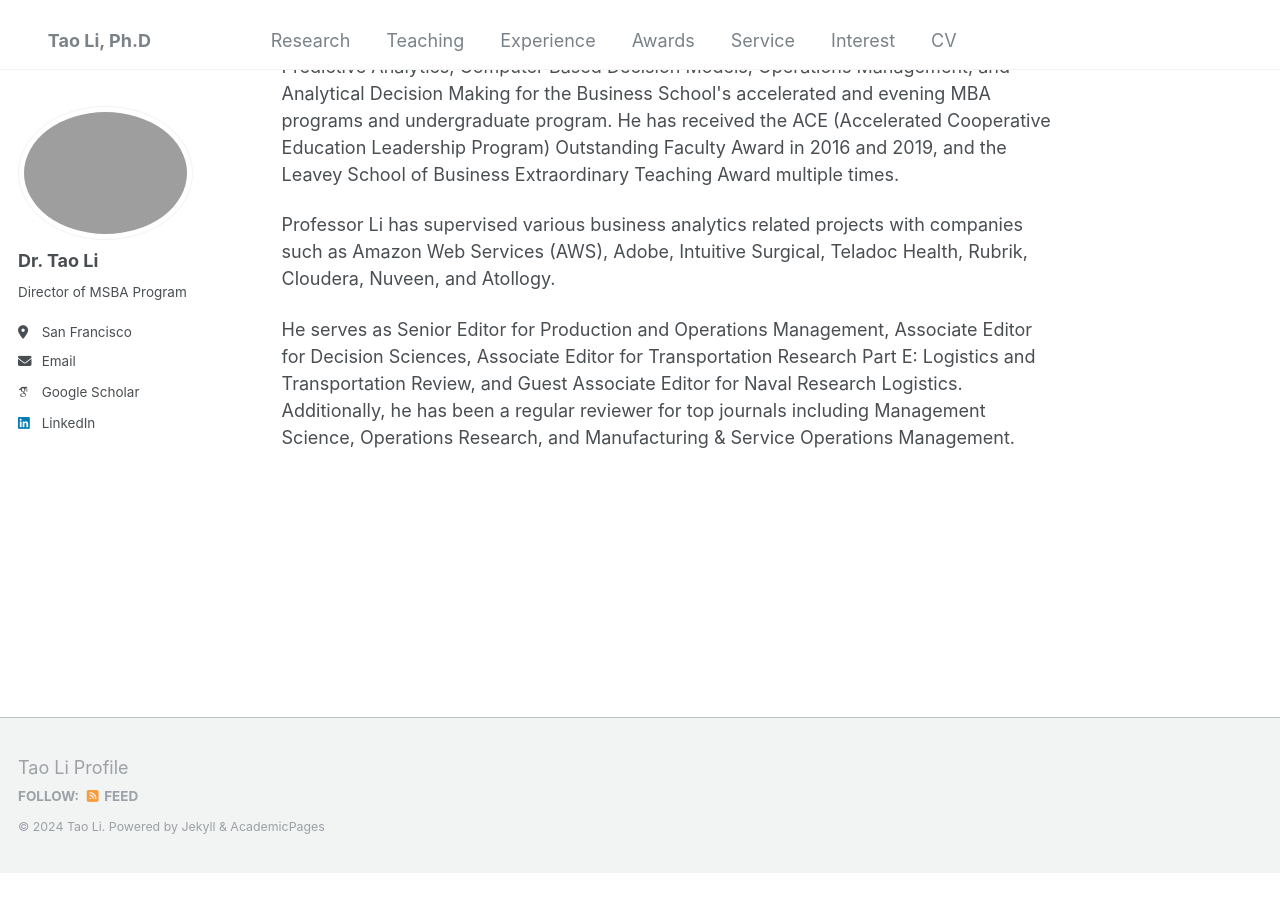
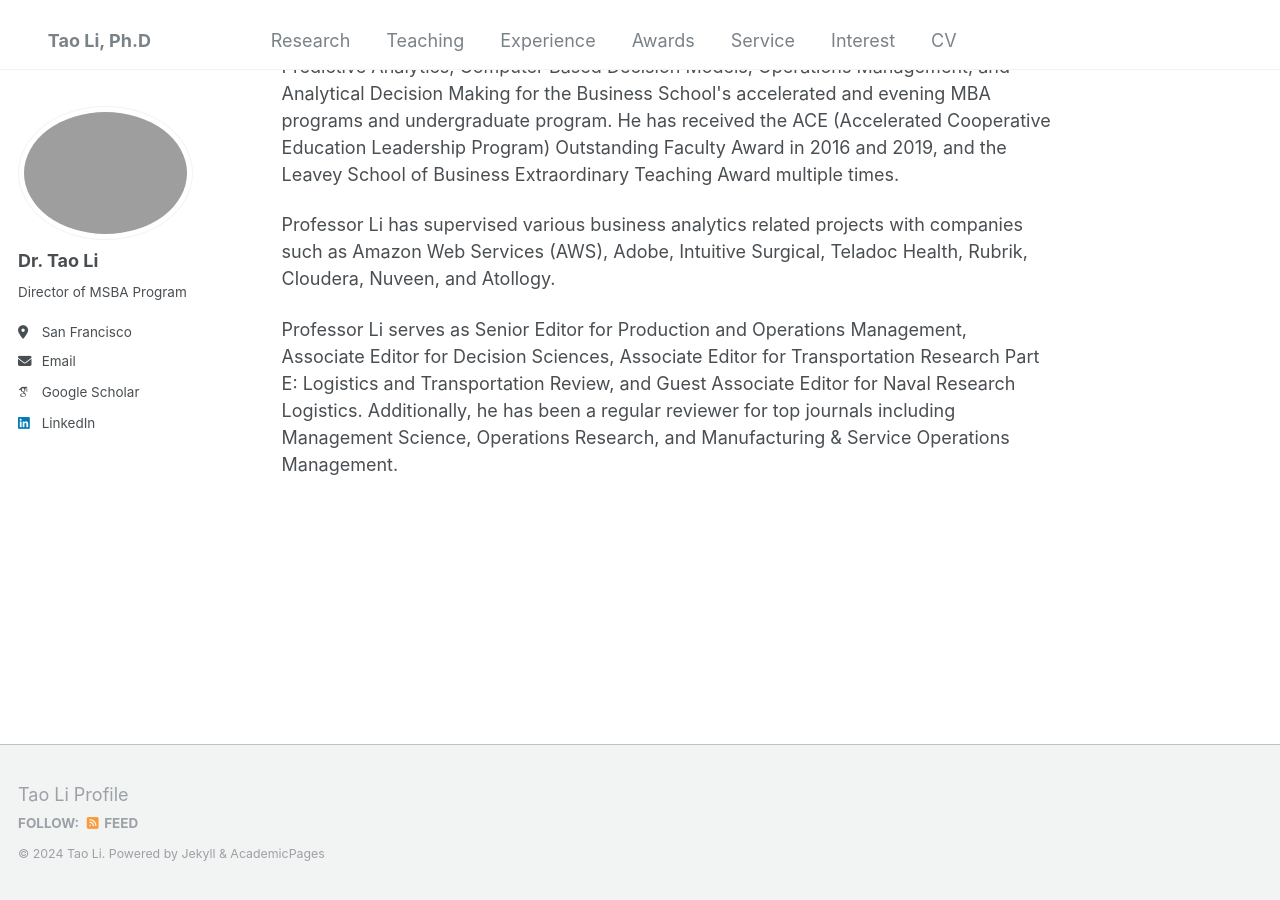
Before and after one commit to Prof-TaoLi/Homepage, a Jekyll site: the page built from _pages/about.md, in a window 1280 px wide and 900 px high, scrolled down 559 px. Built offline with Jekyll 4.4.1, drawn with Linux system fonts in a browser that asks for light colours; some web fonts are replaced; before the commit the page ends 1432 px from its top, so only the background shows below that.

Commit message:
Update about.md

```diff
--- a/_pages/about.md
+++ b/_pages/about.md
@@ -21,5 +21,5 @@ Professor Li has supervised various business analytics related projects with com
 </p>
 
 <p>
-He serves as Senior Editor for Production and Operations Management, Associate Editor for Decision Sciences, Associate Editor for Transportation Research Part E: Logistics and Transportation Review, and Guest Associate Editor for Naval Research Logistics. Additionally, he has been a regular reviewer for top journals including Management Science, Operations Research, and Manufacturing & Service Operations Management.
+Professor Li serves as Senior Editor for Production and Operations Management, Associate Editor for Decision Sciences, Associate Editor for Transportation Research Part E: Logistics and Transportation Review, and Guest Associate Editor for Naval Research Logistics. Additionally, he has been a regular reviewer for top journals including Management Science, Operations Research, and Manufacturing & Service Operations Management.
 </p>
```
